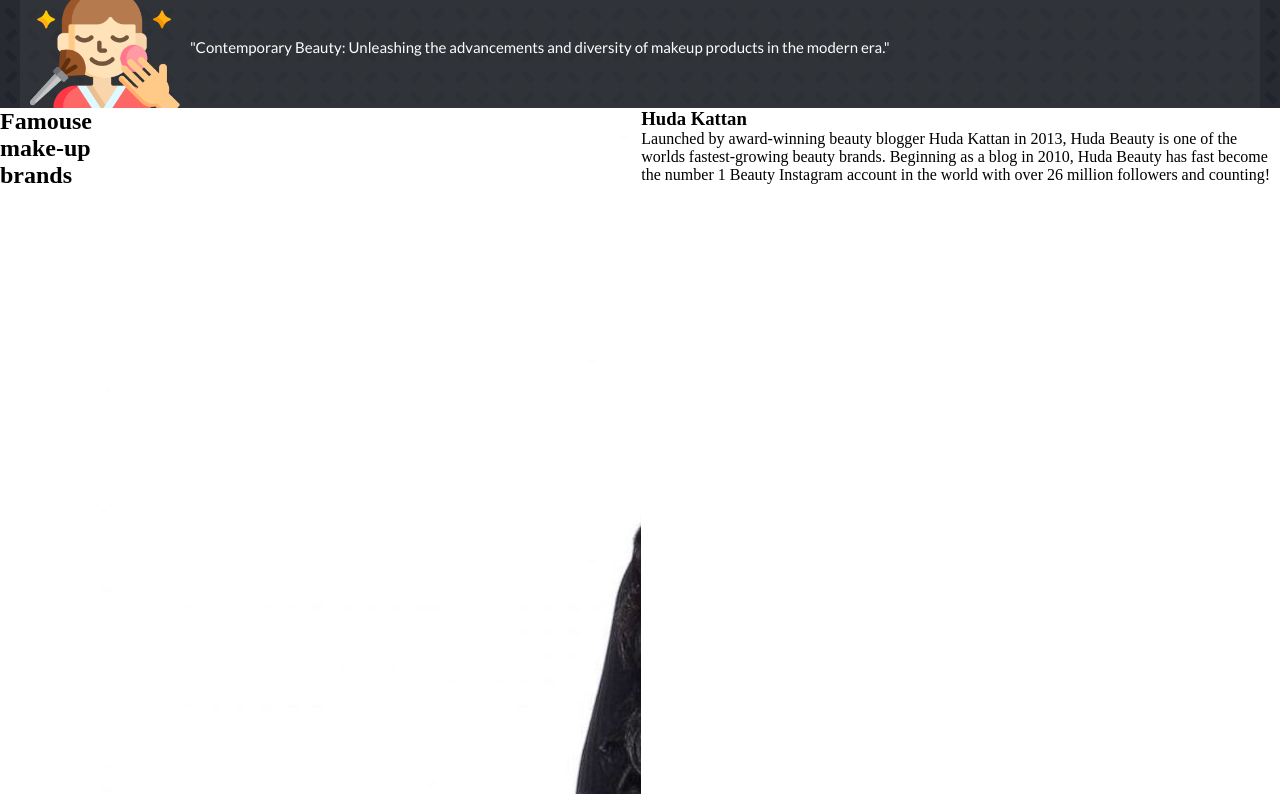
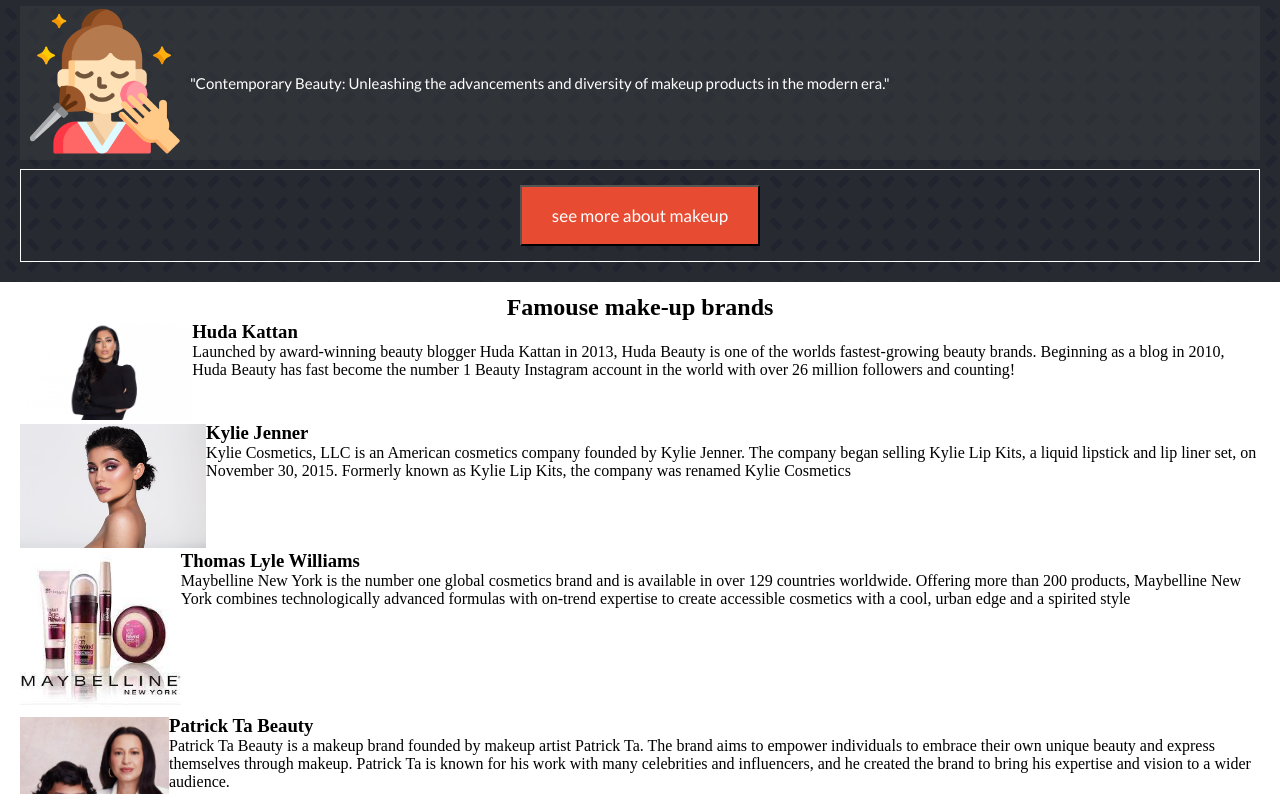
Before and after one commit to alizaamir123/Capstone-project, a website with bundled scripts: page index.html in a window 1280 px wide. Shown: the part 1372-2166 px from the top of the page. Built offline with nearby package versions, Linux system fonts and the light colour scheme; files whose address does not match are found by name; a web font is replaced by a local one.

Commit message:
add style

```diff
--- a/index.html
+++ b/index.html
@@ -85,15 +85,17 @@
             <p class="desc">"Contemporary Beauty: Unleashing the advancements and diversity of makeup products in the modern era."
             </p>
         </div>
-
+<div class="button-div">
+    <button class="button">see more about makeup</button>
+</div>
     </div>
 
 
 </div>
-    </div>
+
 
     <div class="after-main flex">
-<div class="after-main-heading">
+<div class="after-main-heading flex">
     <h2 class="makeup-brands">
         Famouse make-up brands
     </h2>
--- a/js/brandsdata.js
+++ b/js/brandsdata.js
@@ -9,7 +9,6 @@
     name:'Kylie Jenner',
     about:'Kylie Cosmetics, LLC is an American cosmetics company founded by Kylie Jenner. The company began selling Kylie Lip Kits, a liquid lipstick and lip liner set, on November 30, 2015. Formerly known as Kylie Lip Kits, the company was renamed Kylie Cosmetics',
 },
-
 {
     image:'images/maybelline.jpg',
     name:'Thomas Lyle Williams',
--- a/style.css
+++ b/style.css
@@ -12,9 +12,6 @@
   --primary-color: #272a31;
   --primary-light: #d3d3d3;
   --secondary-color: #ec5242;
-}
-
-body {
 }
 
 .banner-container {
@@ -105,7 +102,6 @@
 }
 
 .main {
-  height: 100vh;
   background-color: #272a31;
   padding: 20px;
   background-image: url("./images/main-pattern.png");
@@ -140,8 +136,10 @@
 
 .main-container {
   flex-direction: column;
-  gap: 5px;
+  gap: 9px;
+  display: flex;
 }
+
 
 .side-logo {
   width: 150px;
@@ -152,3 +150,34 @@
   height: 100%;
   object-fit: contain;
 }
+
+.after-main{
+  align-items: center;
+  flex-direction: column;
+  padding: 12px 20px 24px;
+  justify-content: center;
+}
+
+.owner-img{
+  width: 100%;
+  height: 100%;
+  object-fit: contain;
+}
+
+.brands-img{
+  width: 300px;
+
+}
+.button-div{
+  display: flex;
+  border:1px solid white;
+  justify-content: center;
+  padding: 15px ;
+}
+.button{
+  padding: 18px 30px;
+  font-size: 17px;
+  color: #fff;
+  font-family: 'lato',sans-serif;
+  background-color:#E74C33;
+}
```
